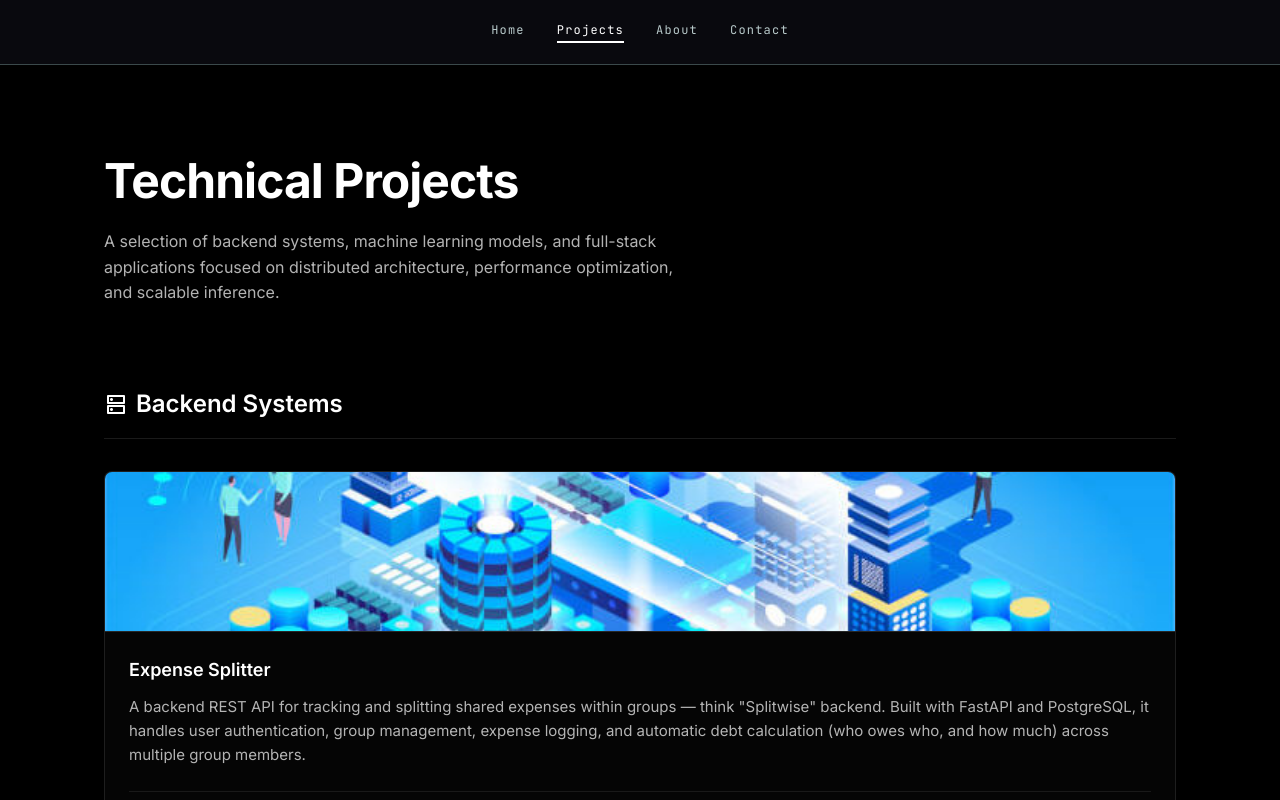
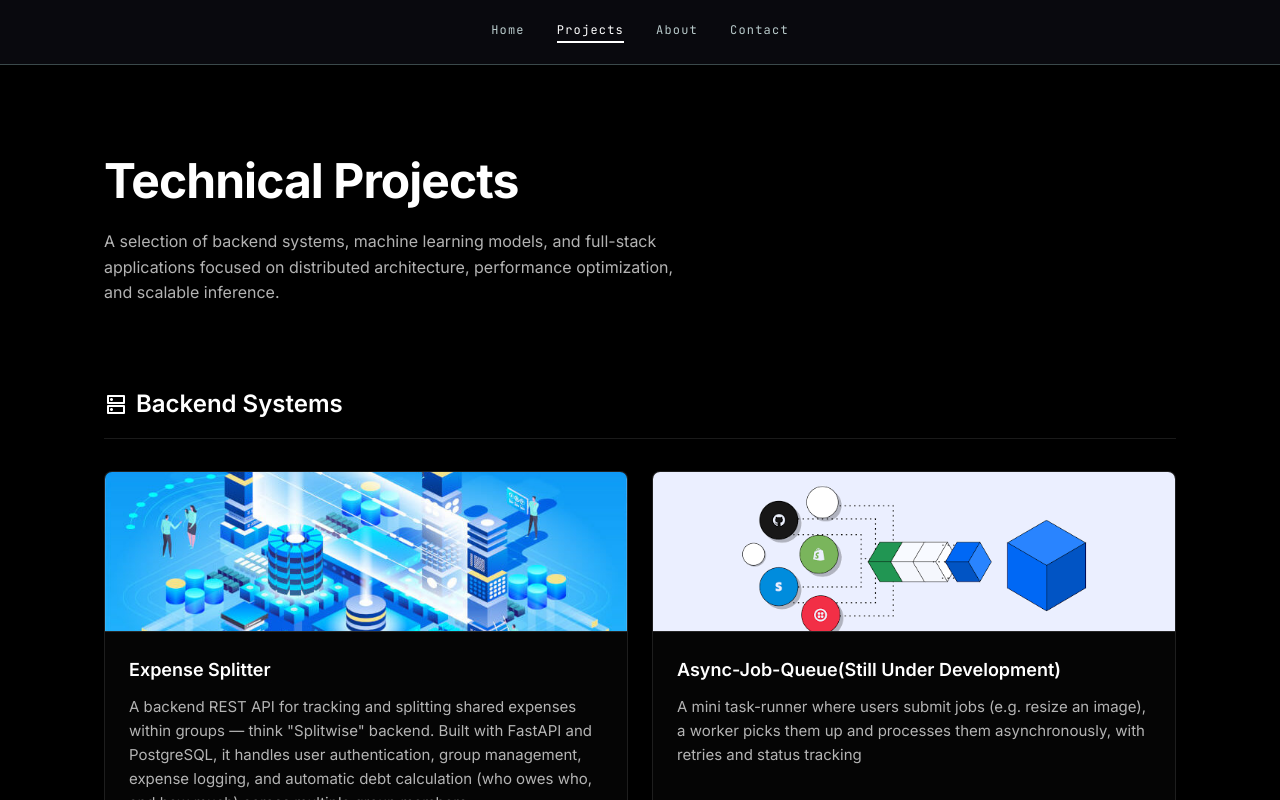
Before and after one commit to luckylittleman/portfolio, a React (Vite) app: page / in a window 1280 px wide. Both pictures are taken after a click on the element "Projects". Shown: the top 800 px of the page. Built offline with nearby package versions, Linux system fonts and the light colour scheme.

Commit message:
added a new project to be worked on

```diff
--- a/src/pages/Projects.jsx
+++ b/src/pages/Projects.jsx
@@ -10,14 +10,16 @@ const backendProjects = [
     image:'/distributedkey.jpg',
     demo: ' https://expense-splitter-jje7.onrender.com/docs ',
   },
-  /*
+
   {
     icon: 'hub',
-    title: 'Microservices Event Bus',
-    desc: 'A scalable event-driven architecture relying on Apache Kafka for async communication between Go microservices. Features distributed tracing and automated circuit breaking.',
-    stack: ['Go', 'Kafka', 'Docker'],
-    github: 'https://github.com/yourusername/event-bus',
+    title: 'Async-Job-Queue(Still Under Development)',
+    desc: 'A mini task-runner where users submit jobs (e.g. resize an image), a worker picks them up and processes them asynchronously, with retries and status tracking',
+    stack: [],
+    github: 'https://github.com/luckylittleman/Async-Job-Queue.git',
+    image:'/Async.png'
   },
+   /*
   {
     icon: 'lan',
     title: 'High-Concurrency API Gateway',
```
Also changed, not shown: public/Async.png (added).
